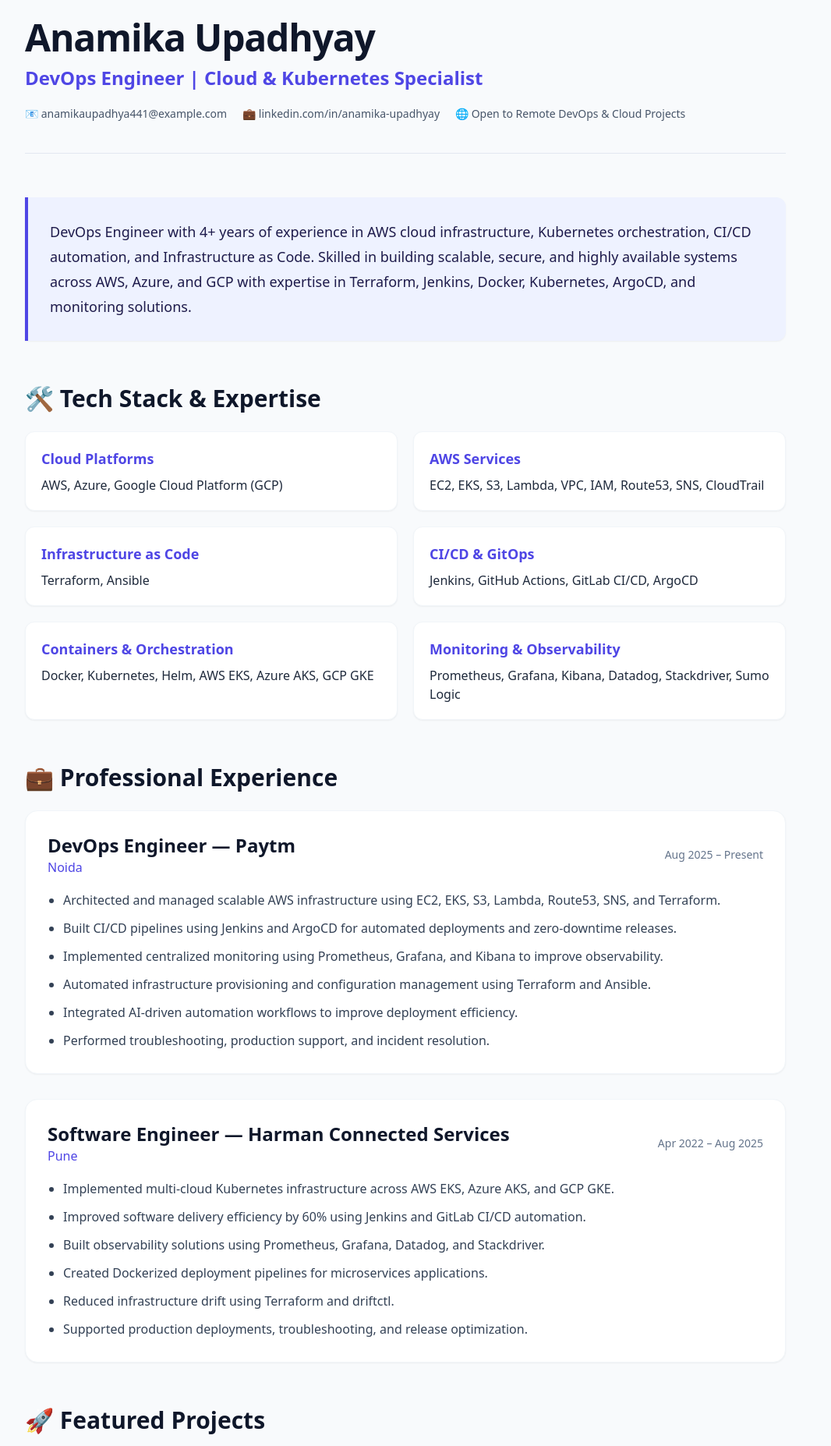
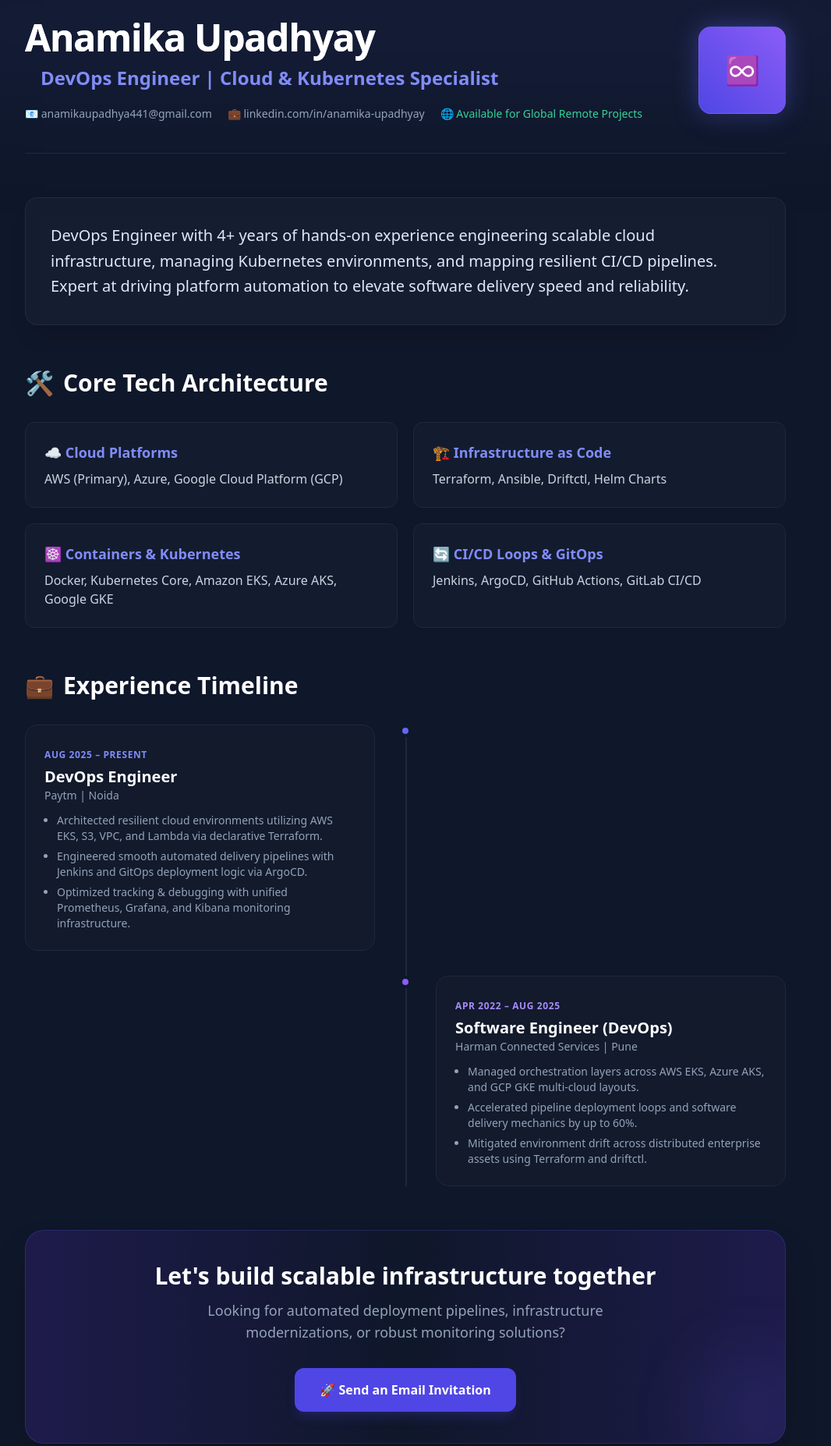
Before and after one commit to Aradh12/anamikaupadhya441-gmail.com, a plain HTML site: page index.html in a window 1280 px wide. Shown: the part 40-1894 px from the top of the page at 78% size, without its empty margins (120-1186 px from the left). Drawn offline with nearby package versions, Linux system fonts and the light colour scheme.

Commit message:
Update index.html

```diff
--- a/index.html
+++ b/index.html
@@ -1,277 +1,129 @@
 <!DOCTYPE html>
 <html lang="en">
 <head>
-    <meta charset="UTF-8" />
-    <meta name="viewport" content="width=device-width, initial-scale=1.0" />
-    <title>Anamika Upadhyay | DevOps Engineer</title>
+    <meta charset="UTF-8">
+    <meta name="viewport" content="width=device-width, initial-scale=1.0">
+    <title>Anamika Upadhyay | DevOps & Cloud Specialist</title>
     <script src="https://cdn.tailwindcss.com"></script>
+    <link href="https://unpkg.com/aos@2.3.1/dist/aos.css" rel="stylesheet">
+    <style>
+        @keyframes pulse-glow {
+            0%, 100% { transform: scale(1); filter: drop-shadow(0 0 15px rgba(99, 102, 241, 0.4)); }
+            50% { transform: scale(1.03); filter: drop-shadow(0 0 25px rgba(99, 102, 241, 0.7)); }
+        }
+        .animate-glow { animation: pulse-glow 3s infinite ease-in-out; }
+    </style>
 </head>
+<body class="bg-slate-900 text-slate-100 font-sans antialiased selection:bg-indigo-500 selection:text-white overflow-x-hidden">
 
-<body class="bg-slate-50 text-slate-800 font-sans antialiased">
+    <div class="absolute top-0 left-1/2 -translate-x-1/2 w-full max-w-7xl h-[500px] bg-gradient-to-b from-indigo-500/10 via-transparent to-transparent blur-3xl pointer-events-none"></div>
 
-    <div class="max-w-5xl mx-auto px-6 py-16">
+    <div class="max-w-5xl mx-auto px-6 py-16 relative z-10">
 
-        <!-- Header -->
-        <header class="border-b border-slate-200 pb-10 mb-14 text-center md:text-left">
-            <h1 class="text-5xl font-extrabold text-slate-900 tracking-tight">
-                Anamika Upadhyay
-            </h1>
-
-            <p class="text-2xl text-indigo-600 font-semibold mt-3">
-                DevOps Engineer | Cloud & Kubernetes Specialist
-            </p>
-
-            <div class="mt-5 flex flex-wrap justify-center md:justify-start gap-5 text-sm text-slate-600">
-                <span>📧 anamikaupadhya441@example.com</span>
-                <span>💼 linkedin.com/in/anamika-upadhyay</span>
-                <span>🌐 Open to Remote DevOps & Cloud Projects</span>
+        <header class="border-b border-slate-800 pb-10 mb-14 text-center md:text-left flex flex-col md:flex-row justify-between items-center gap-6" data-aos="fade-down" data-aos-duration="1000">
+            <div>
+                <h1 class="text-5xl font-extrabold text-white tracking-tight bg-clip-text text-transparent bg-gradient-to-r from-white via-slate-200 to-indigo-400">Anamika Upadhyay</h1>
+                <p class="text-2xl text-indigo-400 font-semibold mt-3 flex items-center justify-center md:justify-start gap-2">
+                    <span class="flex h-3 w-3 rounded-full bg-emerald-500 animate-ping"></span>
+                    DevOps Engineer | Cloud & Kubernetes Specialist
+                </p>
+                <div class="mt-5 flex flex-wrap justify-center md:justify-start gap-5 text-sm text-slate-400">
+                    <a href="mailto:anamikaupadhya441@gmail.com" class="hover:text-indigo-400 transition-colors">📧 anamikaupadhya441@gmail.com</a>
+                    <a href="https://linkedin.com/in/anamika-upadhyay" target="_blank" class="hover:text-indigo-400 transition-colors">💼 linkedin.com/in/anamika-upadhyay</a>
+                    <span class="text-emerald-400 font-medium">🌐 Available for Global Remote Projects</span>
+                </div>
+            </div>
+            <div class="w-28 h-28 rounded-2xl bg-gradient-to-tr from-indigo-600 to-violet-500 flex items-center justify-center text-4xl shadow-xl border border-indigo-400/20 animate-glow">
+                ♾️
             </div>
         </header>
 
-        <!-- About -->
-        <section class="bg-indigo-50 border-l-4 border-indigo-600 p-7 rounded-r-xl mb-14 shadow-sm">
-            <p class="text-lg leading-8 text-indigo-950 font-medium">
-                DevOps Engineer with 4+ years of experience in AWS cloud infrastructure,
-                Kubernetes orchestration, CI/CD automation, and Infrastructure as Code.
-                Skilled in building scalable, secure, and highly available systems across
-                AWS, Azure, and GCP with expertise in Terraform, Jenkins, Docker,
-                Kubernetes, ArgoCD, and monitoring solutions.
+        <section class="bg-slate-800/40 backdrop-blur-md border border-slate-700/40 p-8 rounded-2xl mb-14 shadow-xl" data-aos="fade-up" data-aos-duration="1000">
+            <p class="text-xl leading-relaxed text-indigo-100 font-medium">
+                DevOps Engineer with 4+ years of hands-on experience engineering scalable cloud infrastructure, managing Kubernetes environments, and mapping resilient CI/CD pipelines. Expert at driving platform automation to elevate software delivery speed and reliability.
             </p>
         </section>
 
-        <!-- Skills -->
         <section class="mb-14">
-            <h2 class="text-3xl font-bold text-slate-900 mb-6">
-                🛠️ Tech Stack & Expertise
+            <h2 class="text-3xl font-bold text-white mb-8 flex items-center gap-3" data-aos="fade-right">
+                <span class="text-indigo-400">🛠️</span> Core Tech Architecture
             </h2>
+            <div class="grid grid-cols-1 md:grid-cols-2 gap-5">
+                <div class="bg-slate-800/30 p-6 rounded-xl border border-slate-800 hover:border-indigo-500/40 hover:bg-slate-800/60 transition-all duration-300 group" data-aos="zoom-in" data-aos-delay="100">
+                    <h3 class="text-lg font-bold text-indigo-400 mb-2 group-hover:translate-x-1 transition-transform">☁️ Cloud Platforms</h3>
+                    <p class="text-slate-300">AWS (Primary), Azure, Google Cloud Platform (GCP)</p>
+                </div>
+                <div class="bg-slate-800/30 p-6 rounded-xl border border-slate-800 hover:border-indigo-500/40 hover:bg-slate-800/60 transition-all duration-300 group" data-aos="zoom-in" data-aos-delay="200">
+                    <h3 class="text-lg font-bold text-indigo-400 mb-2 group-hover:translate-x-1 transition-transform">🏗️ Infrastructure as Code</h3>
+                    <p class="text-slate-300">Terraform, Ansible, Driftctl, Helm Charts</p>
+                </div>
+                <div class="bg-slate-800/30 p-6 rounded-xl border border-slate-800 hover:border-indigo-500/40 hover:bg-slate-800/60 transition-all duration-300 group" data-aos="zoom-in" data-aos-delay="300">
+                    <h3 class="text-lg font-bold text-indigo-400 mb-2 group-hover:translate-x-1 transition-transform">☸️ Containers & Kubernetes</h3>
+                    <p class="text-slate-300">Docker, Kubernetes Core, Amazon EKS, Azure AKS, Google GKE</p>
+                </div>
+                <div class="bg-slate-800/30 p-6 rounded-xl border border-slate-800 hover:border-indigo-500/40 hover:bg-slate-800/60 transition-all duration-300 group" data-aos="zoom-in" data-aos-delay="400">
+                    <h3 class="text-lg font-bold text-indigo-400 mb-2 group-hover:translate-x-1 transition-transform">🔄 CI/CD Loops & GitOps</h3>
+                    <p class="text-slate-300">Jenkins, ArgoCD, GitHub Actions, GitLab CI/CD</p>
+                </div>
+            </div>
+        </section>
 
-            <div class="grid grid-cols-1 md:grid-cols-2 gap-5">
+        <section class="mb-14">
+            <h2 class="text-3xl font-bold text-white mb-8 flex items-center gap-3" data-aos="fade-right">
+                <span class="text-indigo-400">💼</span> Experience Timeline
+            </h2>
+            <div class="space-y-8 relative before:absolute before:inset-0 before:left-4 md:before:left-1/2 before:w-0.5 before:bg-slate-800">
 
-                <div class="bg-white p-5 rounded-xl shadow-sm border border-slate-100">
-                    <h3 class="text-lg font-semibold text-indigo-600 mb-2">
-                        Cloud Platforms
-                    </h3>
-                    <p>AWS, Azure, Google Cloud Platform (GCP)</p>
+                <div class="relative flex flex-col md:flex-row items-start justify-between gap-4 md:gap-0" data-aos="fade-right">
+                    <div class="absolute left-4 md:left-1/2 -translate-x-1/2 w-4 h-4 rounded-full bg-indigo-500 border-4 border-slate-900 z-20"></div>
+                    <div class="w-full md:w-[46%] bg-slate-800/20 p-6 rounded-2xl border border-slate-800 hover:border-slate-700 transition-all">
+                        <span class="text-xs font-semibold tracking-wider text-indigo-400 uppercase">Aug 2025 – Present</span>
+                        <h3 class="text-xl font-bold text-white mt-1">DevOps Engineer</h3>
+                        <h4 class="text-slate-400 font-medium text-sm mb-3">Paytm | Noida</h4>
+                        <ul class="list-disc pl-4 space-y-1.5 text-sm text-slate-400">
+                            <li>Architected resilient cloud environments utilizing AWS EKS, S3, VPC, and Lambda via declarative Terraform.</li>
+                            <li>Engineered smooth automated delivery pipelines with Jenkins and GitOps deployment logic via ArgoCD.</li>
+                            <li>Optimized tracking & debugging with unified Prometheus, Grafana, and Kibana monitoring infrastructure.</li>
+                        </ul>
+                    </div>
+                    <div class="w-[46%] hidden md:block"></div>
                 </div>
 
-                <div class="bg-white p-5 rounded-xl shadow-sm border border-slate-100">
-                    <h3 class="text-lg font-semibold text-indigo-600 mb-2">
-                        AWS Services
-                    </h3>
-                    <p>EC2, EKS, S3, Lambda, VPC, IAM, Route53, SNS, CloudTrail</p>
-                </div>
-
-                <div class="bg-white p-5 rounded-xl shadow-sm border border-slate-100">
-                    <h3 class="text-lg font-semibold text-indigo-600 mb-2">
-                        Infrastructure as Code
-                    </h3>
-                    <p>Terraform, Ansible</p>
-                </div>
-
-                <div class="bg-white p-5 rounded-xl shadow-sm border border-slate-100">
-                    <h3 class="text-lg font-semibold text-indigo-600 mb-2">
-                        CI/CD & GitOps
-                    </h3>
-                    <p>Jenkins, GitHub Actions, GitLab CI/CD, ArgoCD</p>
-                </div>
-
-                <div class="bg-white p-5 rounded-xl shadow-sm border border-slate-100">
-                    <h3 class="text-lg font-semibold text-indigo-600 mb-2">
-                        Containers & Orchestration
-                    </h3>
-                    <p>Docker, Kubernetes, Helm, AWS EKS, Azure AKS, GCP GKE</p>
-                </div>
-
-                <div class="bg-white p-5 rounded-xl shadow-sm border border-slate-100">
-                    <h3 class="text-lg font-semibold text-indigo-600 mb-2">
-                        Monitoring & Observability
-                    </h3>
-                    <p>Prometheus, Grafana, Kibana, Datadog, Stackdriver, Sumo Logic</p>
+                <div class="relative flex flex-col md:flex-row-reverse items-start justify-between gap-4 md:gap-0" data-aos="fade-left">
+                    <div class="absolute left-4 md:left-1/2 -translate-x-1/2 w-4 h-4 rounded-full bg-violet-500 border-4 border-slate-900 z-20"></div>
+                    <div class="w-full md:w-[46%] bg-slate-800/20 p-6 rounded-2xl border border-slate-800 hover:border-slate-700 transition-all">
+                        <span class="text-xs font-semibold tracking-wider text-violet-400 uppercase">Apr 2022 – Aug 2025</span>
+                        <h3 class="text-xl font-bold text-white mt-1">Software Engineer (DevOps)</h3>
+                        <h4 class="text-slate-400 font-medium text-sm mb-3">Harman Connected Services | Pune</h4>
+                        <ul class="list-disc pl-4 space-y-1.5 text-sm text-slate-400">
+                            <li>Managed orchestration layers across AWS EKS, Azure AKS, and GCP GKE multi-cloud layouts.</li>
+                            <li>Accelerated pipeline deployment loops and software delivery mechanics by up to 60%.</li>
+                            <li>Mitigated environment drift across distributed enterprise assets using Terraform and driftctl.</li>
+                        </ul>
+                    </div>
+                    <div class="w-[46%] hidden md:block"></div>
                 </div>
 
             </div>
         </section>
 
-        <!-- Experience -->
-        <section class="mb-14">
-            <h2 class="text-3xl font-bold text-slate-900 mb-6">
-                💼 Professional Experience
-            </h2>
-
-            <div class="space-y-8">
-
-                <!-- Paytm -->
-                <div class="bg-white p-7 rounded-2xl shadow-sm border border-slate-100">
-                    <div class="flex flex-col md:flex-row md:items-center md:justify-between mb-4">
-                        <div>
-                            <h3 class="text-2xl font-bold text-slate-900">
-                                DevOps Engineer — Paytm
-                            </h3>
-                            <p class="text-indigo-600 font-medium">Noida</p>
-                        </div>
-
-                        <span class="text-sm text-slate-500 mt-2 md:mt-0">
-                            Aug 2025 – Present
-                        </span>
-                    </div>
-
-                    <ul class="list-disc pl-5 space-y-2 text-slate-700 leading-7">
-                        <li>Architected and managed scalable AWS infrastructure using EC2, EKS, S3, Lambda, Route53, SNS, and Terraform.</li>
-                        <li>Built CI/CD pipelines using Jenkins and ArgoCD for automated deployments and zero-downtime releases.</li>
-                        <li>Implemented centralized monitoring using Prometheus, Grafana, and Kibana to improve observability.</li>
-                        <li>Automated infrastructure provisioning and configuration management using Terraform and Ansible.</li>
-                        <li>Integrated AI-driven automation workflows to improve deployment efficiency.</li>
-                        <li>Performed troubleshooting, production support, and incident resolution.</li>
-                    </ul>
-                </div>
-
-                <!-- Harman -->
-                <div class="bg-white p-7 rounded-2xl shadow-sm border border-slate-100">
-                    <div class="flex flex-col md:flex-row md:items-center md:justify-between mb-4">
-                        <div>
-                            <h3 class="text-2xl font-bold text-slate-900">
-                                Software Engineer — Harman Connected Services
-                            </h3>
-                            <p class="text-indigo-600 font-medium">Pune</p>
-                        </div>
-
-                        <span class="text-sm text-slate-500 mt-2 md:mt-0">
-                            Apr 2022 – Aug 2025
-                        </span>
-                    </div>
-
-                    <ul class="list-disc pl-5 space-y-2 text-slate-700 leading-7">
-                        <li>Implemented multi-cloud Kubernetes infrastructure across AWS EKS, Azure AKS, and GCP GKE.</li>
-                        <li>Improved software delivery efficiency by 60% using Jenkins and GitLab CI/CD automation.</li>
-                        <li>Built observability solutions using Prometheus, Grafana, Datadog, and Stackdriver.</li>
-                        <li>Created Dockerized deployment pipelines for microservices applications.</li>
-                        <li>Reduced infrastructure drift using Terraform and driftctl.</li>
-                        <li>Supported production deployments, troubleshooting, and release optimization.</li>
-                    </ul>
-                </div>
-
-            </div>
-        </section>
-
-        <!-- Projects -->
-        <section class="mb-14">
-            <h2 class="text-3xl font-bold text-slate-900 mb-6">
-                🚀 Featured Projects
-            </h2>
-
-            <div class="space-y-6">
-
-                <div class="bg-white p-6 rounded-2xl shadow-sm border border-slate-100">
-                    <h3 class="text-xl font-bold text-slate-900 mb-3">
-                        Kubernetes CI/CD Automation Pipeline
-                    </h3>
-
-                    <p class="text-slate-600 leading-7 mb-4">
-                        Built automated deployment pipelines using Jenkins, Docker,
-                        Kubernetes, and ArgoCD with rolling and canary deployment
-                        strategies on AWS EKS.
-                    </p>
-
-                    <div class="flex flex-wrap gap-2">
-                        <span class="bg-slate-100 px-3 py-1 text-sm rounded-full">Kubernetes</span>
-                        <span class="bg-slate-100 px-3 py-1 text-sm rounded-full">Jenkins</span>
-                        <span class="bg-slate-100 px-3 py-1 text-sm rounded-full">ArgoCD</span>
-                        <span class="bg-slate-100 px-3 py-1 text-sm rounded-full">AWS EKS</span>
-                    </div>
-                </div>
-
-                <div class="bg-white p-6 rounded-2xl shadow-sm border border-slate-100">
-                    <h3 class="text-xl font-bold text-slate-900 mb-3">
-                        Infrastructure Automation
-                    </h3>
-
-                    <p class="text-slate-600 leading-7 mb-4">
-                        Automated cloud infrastructure provisioning and environment
-                        configuration using Terraform and Ansible for scalable,
-                        production-ready deployments.
-                    </p>
-
-                    <div class="flex flex-wrap gap-2">
-                        <span class="bg-slate-100 px-3 py-1 text-sm rounded-full">Terraform</span>
-                        <span class="bg-slate-100 px-3 py-1 text-sm rounded-full">Ansible</span>
-                        <span class="bg-slate-100 px-3 py-1 text-sm rounded-full">AWS</span>
-                    </div>
-                </div>
-
-            </div>
-        </section>
-
-        <!-- Certifications -->
-        <section class="mb-14">
-            <h2 class="text-3xl font-bold text-slate-900 mb-6">
-                📜 Certifications
-            </h2>
-
-            <div class="grid grid-cols-1 md:grid-cols-2 gap-5">
-
-                <div class="bg-white p-5 rounded-xl shadow-sm border border-slate-100">
-                    <h3 class="font-semibold text-slate-900">
-                        AWS Certified Cloud Practitioner
-                    </h3>
-                    <p class="text-sm text-slate-500 mt-1">
-                        Amazon Web Services — Nov 2022
-                    </p>
-                </div>
-
-                <div class="bg-white p-5 rounded-xl shadow-sm border border-slate-100">
-                    <h3 class="font-semibold text-slate-900">
-                        GitHub Foundations Certification
-                    </h3>
-                    <p class="text-sm text-slate-500 mt-1">
-                        GitHub — Sep 2024
-                    </p>
-                </div>
-
-            </div>
-        </section>
-
-        <!-- Education -->
-        <section class="mb-14">
-            <h2 class="text-3xl font-bold text-slate-900 mb-6">
-                🎓 Education
-            </h2>
-
-            <div class="bg-white p-6 rounded-2xl shadow-sm border border-slate-100">
-                <h3 class="text-xl font-bold text-slate-900">
-                    Bachelor of Technology (B.Tech)
-                </h3>
-
-                <p class="text-indigo-600 font-medium mt-1">
-                    Electronics & Communication Engineering
-                </p>
-
-                <p class="text-slate-600 mt-2">
-                    AKTU, Lucknow | 2018 – 2022
-                </p>
-
-                <p class="text-slate-600">
-                    CGPA: 8.6/10
-                </p>
-            </div>
-        </section>
-
-        <!-- CTA -->
-        <section class="text-center bg-slate-900 text-white rounded-3xl p-10">
-            <h2 class="text-3xl font-bold mb-3">
-                Let’s Build Scalable Infrastructure
-            </h2>
-
-            <p class="text-slate-400 mb-7 text-lg">
-                Open to DevOps, Cloud, Kubernetes, CI/CD, and Infrastructure Automation projects.
-            </p>
-
-            <a href="mailto:your-email@example.com"
-                class="inline-block bg-indigo-600 hover:bg-indigo-500 transition-colors text-white font-semibold px-8 py-4 rounded-xl">
-                Contact Me
+        <section class="text-center bg-gradient-to-r from-indigo-950 via-slate-900 to-indigo-950 text-white rounded-3xl p-10 border border-indigo-500/20 relative overflow-hidden shadow-2xl" data-aos="flip-up" data-aos-duration="1200">
+            <div class="absolute -right-10 -bottom-10 w-40 h-40 bg-indigo-500/10 rounded-full blur-2xl pointer-events-none"></div>
+            <h2 class="text-3xl font-extrabold mb-3">Let's build scalable infrastructure together</h2>
+            <p class="text-slate-400 mb-8 text-lg max-w-xl mx-auto">Looking for automated deployment pipelines, infrastructure modernizations, or robust monitoring solutions?</p>
+            <a href="mailto:anamikaupadhya441@gmail.com" class="inline-flex items-center gap-2 bg-indigo-600 hover:bg-indigo-500 active:scale-95 transition-all text-white font-semibold px-8 py-4 rounded-xl shadow-lg shadow-indigo-600/20">
+                🚀 Send an Email Invitation
             </a>
         </section>
 
     </div>
 
+    <script src="https://unpkg.com/aos@2.3.1/dist/aos.js"></script>
+    <script>
+        AOS.init({
+            once: true,
+            offset: 100
+        });
+    </script>
 </body>
 </html>
```
